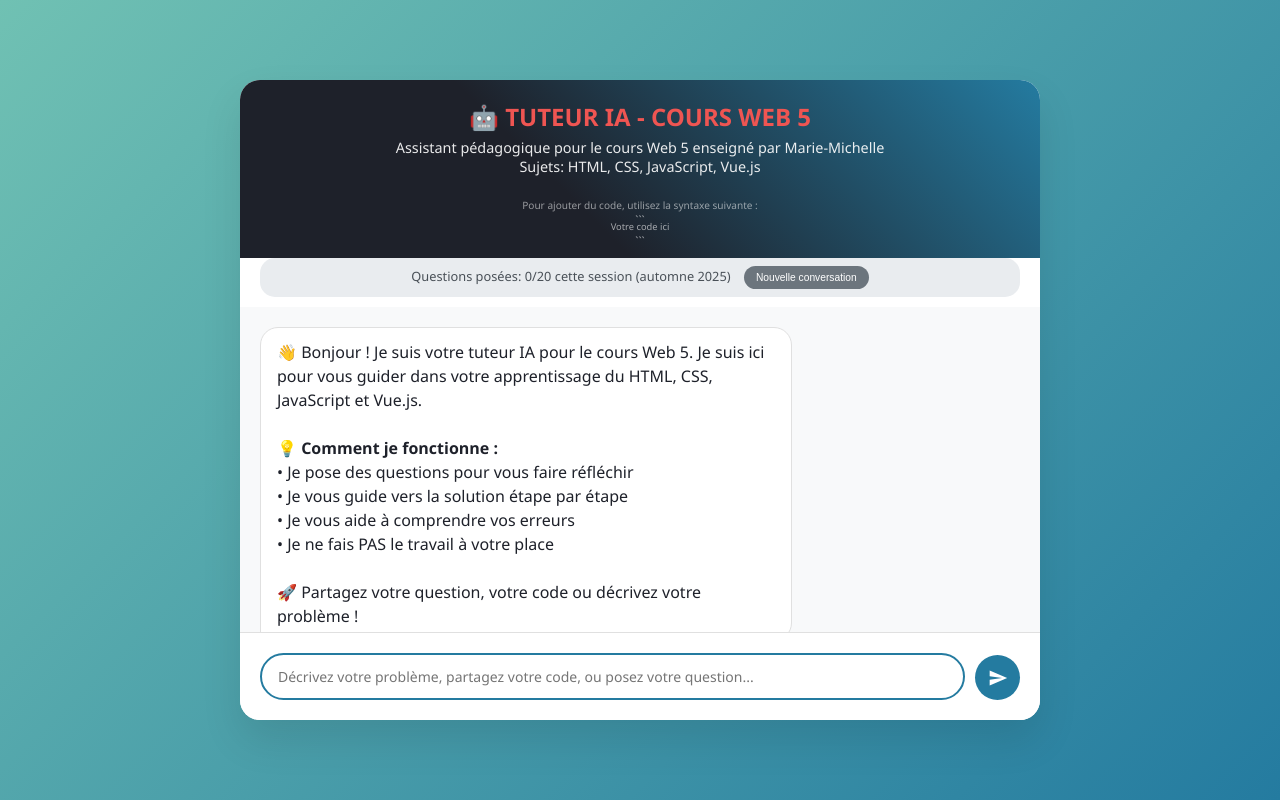
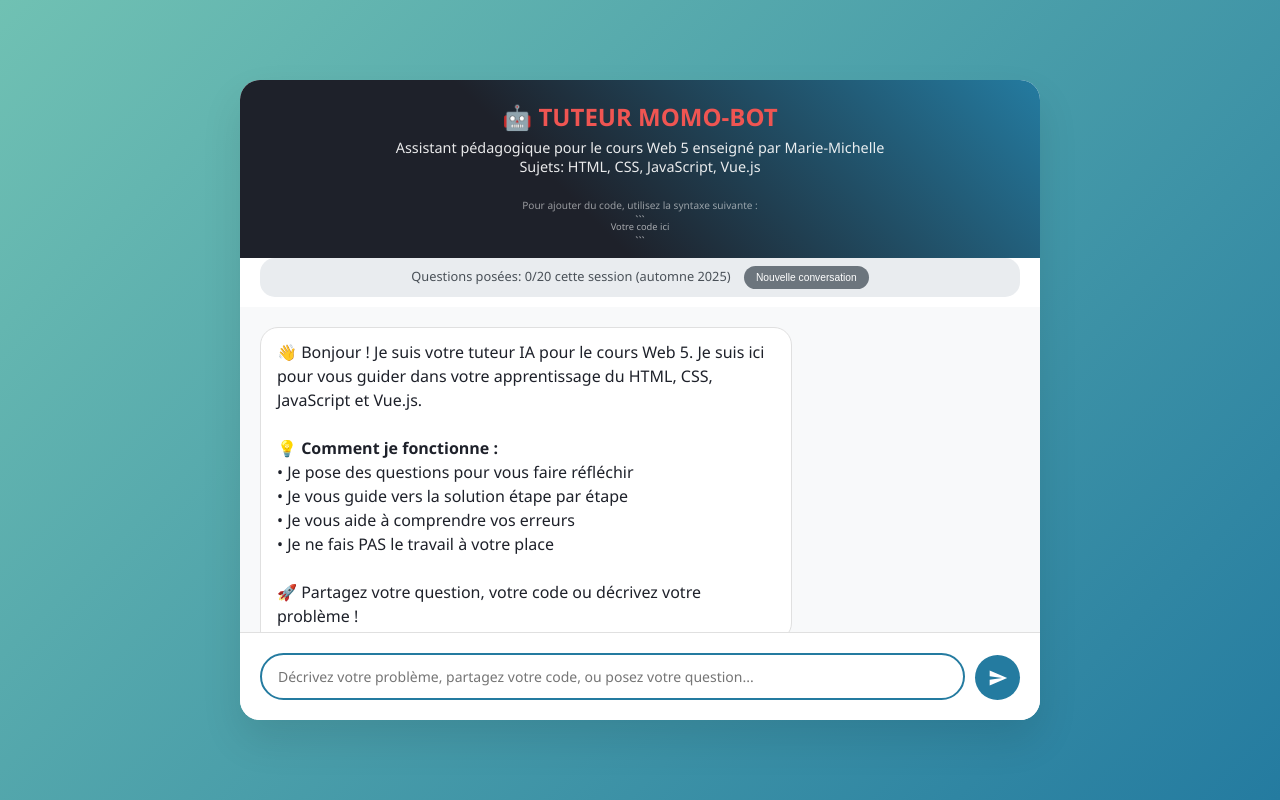
Before and after one commit to kid-synthetique/tuteur-ai-web5, a website: page index.html in a window 1280 px wide. Drawn offline with Linux system fonts and the light colour scheme.

Commit message:
momoBot ?

```diff
--- a/index.html
+++ b/index.html
@@ -4,7 +4,7 @@
 <head>
     <meta charset="UTF-8">
     <meta name="viewport" content="width=device-width, initial-scale=1.0">
-    <title>Tuteur IA - Web 5</title>
+    <title>Tuteur MomoBot - Web 5</title>
     <link rel="stylesheet" href="styles.css">
 
     <!-- Google tag (gtag.js) -->
@@ -21,7 +21,7 @@
 <body>
     <div class="container">
         <div class="header">
-            <h1>🤖 Tuteur IA - Cours Web 5</h1>
+            <h1>🤖 Tuteur Momo-Bot</h1>
             <p>Assistant pédagogique pour le cours Web 5 enseigné par Marie-Michelle</p>
             <p>Sujets: HTML, CSS, JavaScript, Vue.js</p>
             <div class="instructions">
```
